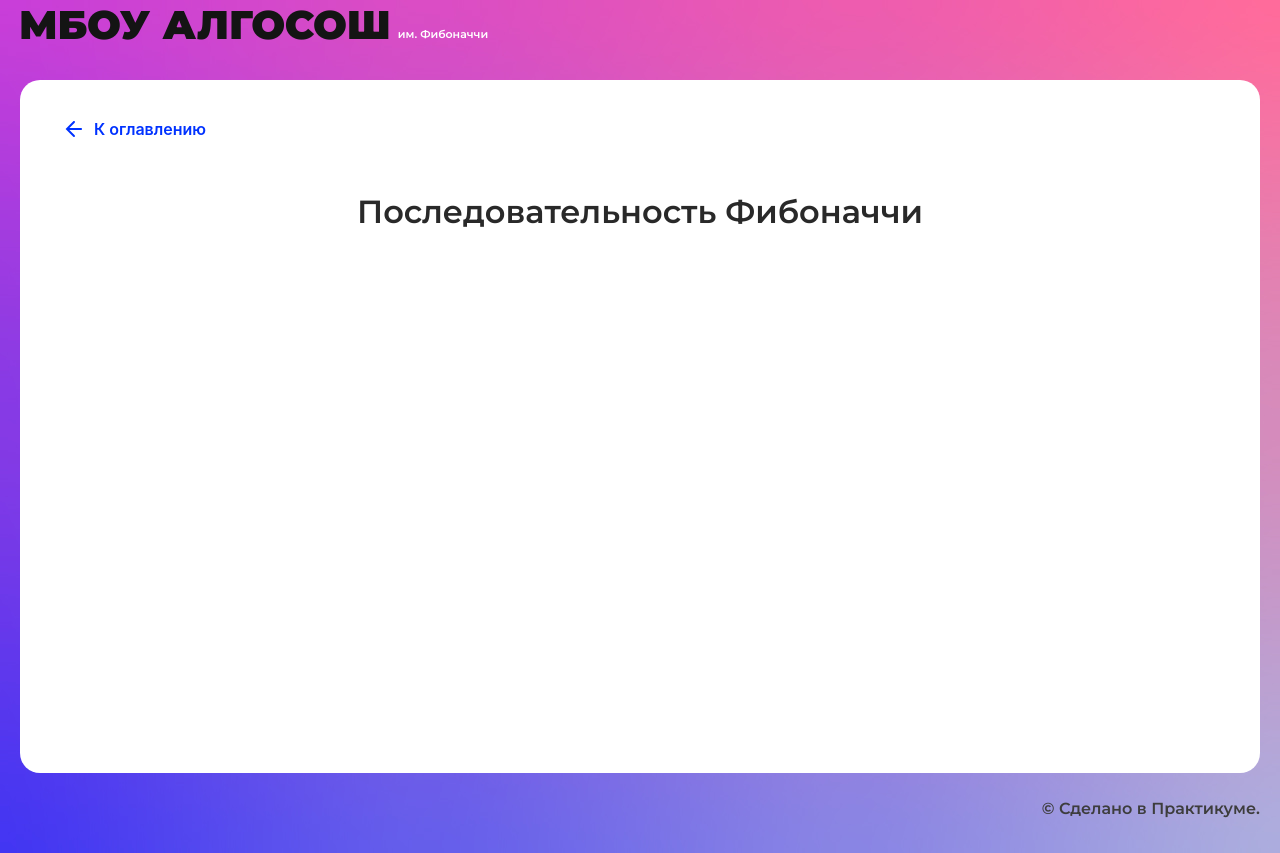
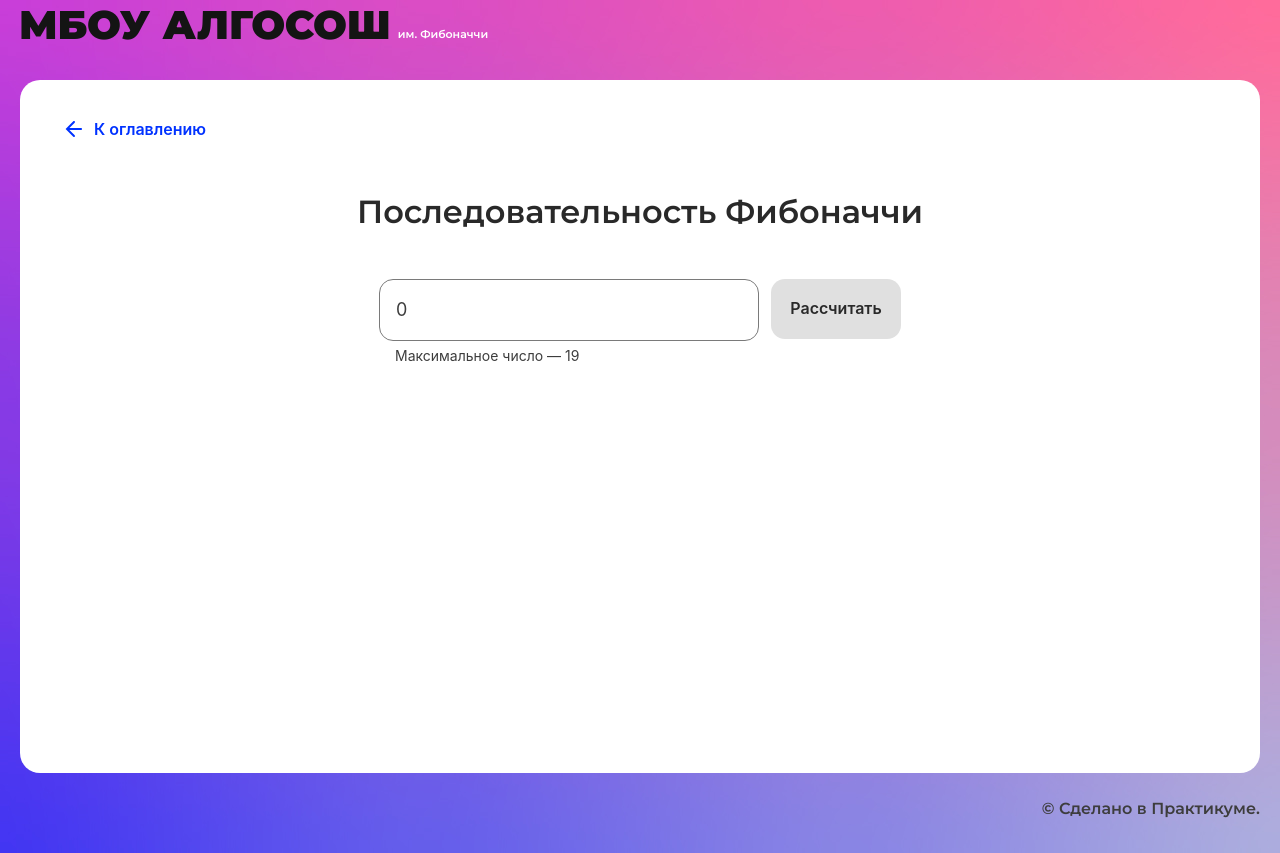
Before and after one commit to AlexeyGamovWVS/algososh, a React (Create React App) app: page /fibonacci in a window 1280 px wide. Built offline with nearby package versions, Linux system fonts and the light colour scheme.

Commit message:
завершить fibonacci

```diff
--- a/src/components/app/app.css
+++ b/src/components/app/app.css
@@ -1,3 +1,5 @@
+/* @import "../../fonts/fonts.css"; */
+
 .app {
   text-align: center;
 }
--- a/src/components/fibonacci-page/fibonacci-page.tsx
+++ b/src/components/fibonacci-page/fibonacci-page.tsx
@@ -1,10 +1,68 @@
-import React from "react";
+import React, { useState } from "react";
 import { SolutionLayout } from "../ui/solution-layout/solution-layout";
+import { useForm } from "../../hooks/useForm";
+import { delay } from "../../utils/utils";
+import { SHORT_DELAY_IN_MS } from "../../constants/delays";
+import { Input } from "../ui/input/input";
+import { Button } from "../ui/button/button";
+import styles from "./fibonacci.module.css";
+import { Circle } from "../ui/circle/circle";
 
 export const FibonacciPage: React.FC = () => {
+  const { values, handleChange } = useForm({ fiboInput: 0 });
+  const [isLoading, setLoading] = useState(false);
+  const [numbers, setNumbersArr] = useState<number[]>([]);
+
+  const handleSubmit = async (e: React.FormEvent) => {
+    e.preventDefault();
+    setLoading(true);
+    const fibArr = getFiboNumbers(values.fiboInput || 0);
+    await getNumbersArr(fibArr);
+    setLoading(false);
+  };
+
+  const getNumbersArr = async (fibArr: number[]) => {
+    for (let i = 0; i < fibArr!.length; i++) {
+      await delay(SHORT_DELAY_IN_MS);
+      setNumbersArr(fibArr.slice(0, i + 1));
+    }
+  };
+
+  const getFiboNumbers = (n: number) => {
+    // X[n] = X[n–1] + X[n–2], n > 2
+    let fibArr = [0, 1];
+    if (n > 1) {
+      for (let i = 2; i < n; i++) {
+        fibArr[i] = fibArr[i - 1] + fibArr[i - 2];
+      }
+    }
+    return fibArr;
+  };
+
   return (
     <SolutionLayout title="Последовательность Фибоначчи">
-
+      <form className={styles.form} onSubmit={handleSubmit}>
+        <Input
+          name="fiboInput"
+          placeholder="Введите номер последнего члена"
+          type="number"
+          max={19}
+          onChange={handleChange}
+          value={values.fiboInput}
+          disabled={isLoading}
+          isLimitText={true}
+        />
+        <Button type="submit" text="Рассчитать" disabled={!values.fiboInput} isLoader={isLoading} />
+      </form>
+      <ul className={styles.circles}>
+        {numbers?.map((simbol, index) => {
+          return (
+            <li key={index}>
+              <Circle letter={`${simbol}`} index={index} />
+            </li>
+          );
+        })}
+      </ul>
     </SolutionLayout>
   );
 };
--- /dev/null
+++ b/src/components/fibonacci-page/fibonacci.module.css
@@ -0,0 +1,16 @@
+.form {
+  display: flex;
+  flex-direction: row;
+  column-gap: 12px;
+  max-width: 522px;
+  margin: 0 auto;
+}
+
+.circles {
+  margin-top: 120px;
+  display: flex;
+  flex-direction: row;
+  gap: 16px;
+  justify-content: center;
+  list-style: none;
+}
--- a/src/components/string/string.tsx
+++ b/src/components/string/string.tsx
@@ -1,18 +1,18 @@
-import React, { useState } from 'react';
-import styles from './string.module.css';
+import React, { useState } from "react";
+import styles from "./string.module.css";
 
-import { SolutionLayout } from '../ui/solution-layout/solution-layout';
-import { Input } from '../ui/input/input';
-import { Button } from '../ui/button/button';
-import { Circle } from '../ui/circle/circle';
-import { useForm } from '../../hooks/useForm';
-import { ElementStates } from '../../types/element-states';
-import { DELAY_IN_MS } from '../../constants/delays';
-import { delay, swap } from '../../utils/utils';
-import { TCircle } from '../../types/allTypes';
+import { SolutionLayout } from "../ui/solution-layout/solution-layout";
+import { Input } from "../ui/input/input";
+import { Button } from "../ui/button/button";
+import { Circle } from "../ui/circle/circle";
+import { useForm } from "../../hooks/useForm";
+import { ElementStates } from "../../types/element-states";
+import { DELAY_IN_MS } from "../../constants/delays";
+import { delay, swap } from "../../utils/utils";
+import { TCircle } from "../../types/allTypes";
 
 const getStringArr = (string: string) => {
-  return string.split('').map((letter) => {
+  return string.split("").map((letter) => {
     return {
       value: letter,
       color: ElementStates.Default,
@@ -21,9 +21,9 @@ const getStringArr = (string: string) => {
 };
 
 export const StringComponent: React.FC = () => {
-  const { values, handleChange } = useForm({ stringInput: '' });
+  const { values, handleChange } = useForm({ stringInput: "" });
+  const [isLoading, setLoading] = useState(false);
   const [stringArr, setStringArr] = useState<TCircle[]>([]);
-  const [isLoading, setLoading] = useState(false);
 
   const handleSubmit = async (e: React.FormEvent) => {
     e.preventDefault();
--- a/src/hooks/useForm.ts
+++ b/src/hooks/useForm.ts
@@ -3,6 +3,7 @@ import { useState } from "react";
 
 interface IInputValues {
   stringInput?: string;
+	fiboInput?: number;
 }
 
 export function useForm(inputValues: IInputValues) {
```
Also changed, not shown: 1 other file (tests, documents, lock files or other folders).
